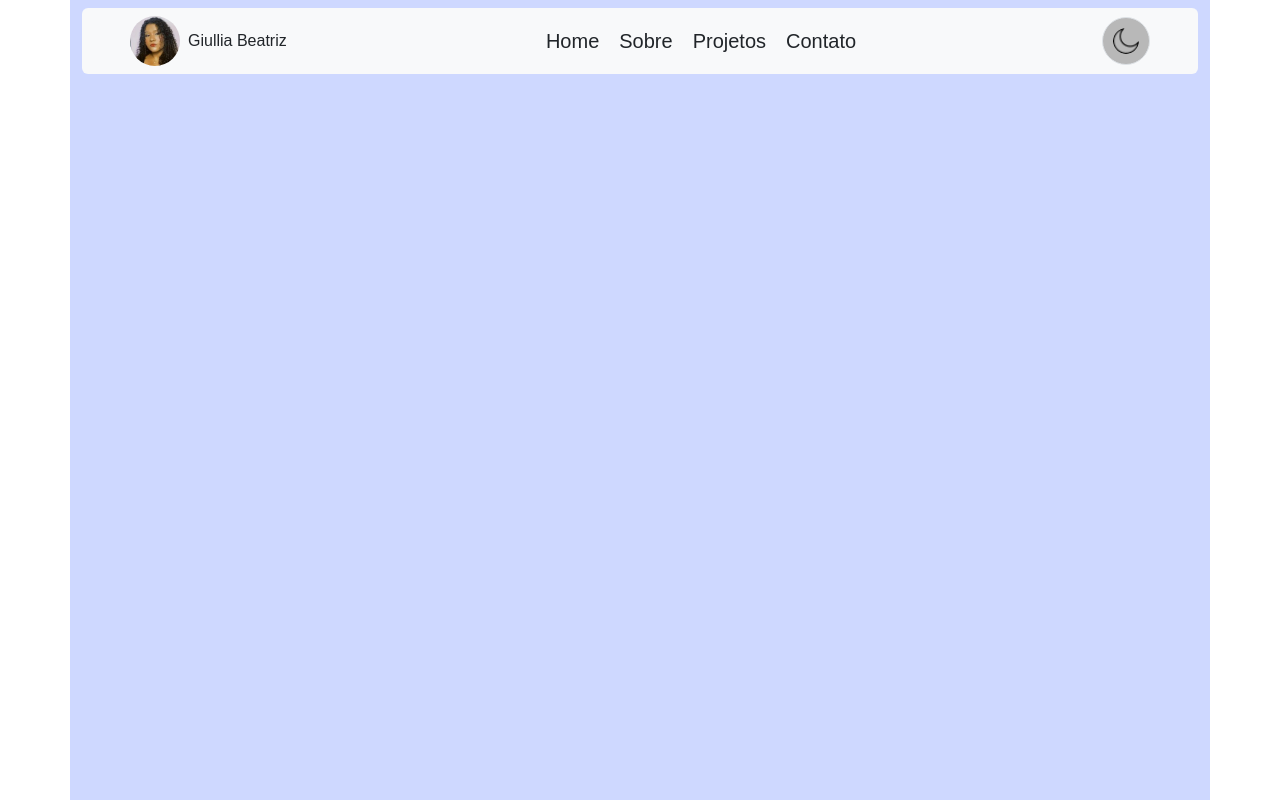
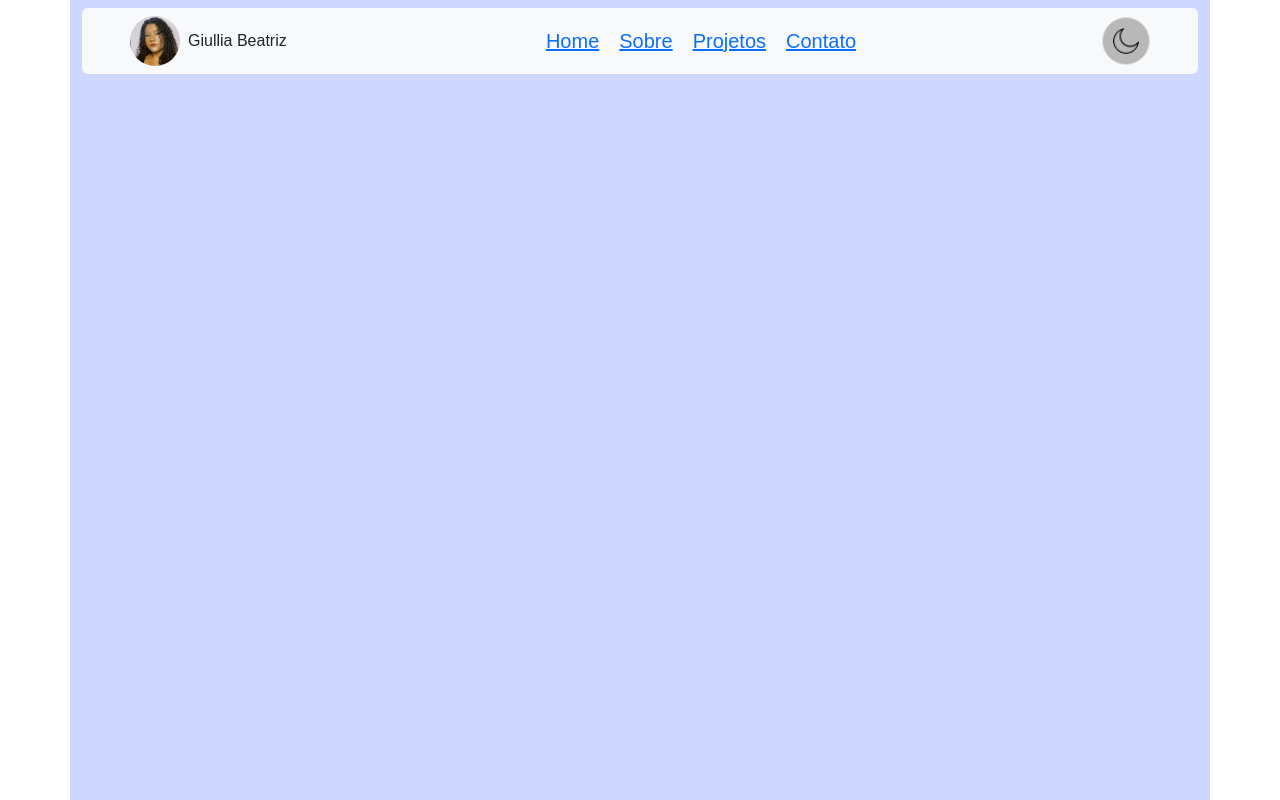
Before and after one commit to giulliabeatriz/portfolio, a React (Vite) app: page / in a window 1280 px wide. Built offline with nearby package versions, Linux system fonts and the light colour scheme.

Commit message:
[add]: inclusão do react router para navegação entre as páginas

```diff
--- a/src/components/Navbar/Navbar.jsx
+++ b/src/components/Navbar/Navbar.jsx
@@ -4,7 +4,7 @@
 import profile from '../../assets/navbar/profile.jpg'
 import ti_light from '../../assets/navbar/toggle-icon-light.png'
 import ti_dark from '../../assets/navbar/toggle-icon-dark.png'
-
+import { Link } from 'react-router-dom';
 
 const Navbar = ({theme, setTheme}) => {
 
@@ -23,10 +23,10 @@
           </span>
 
             <ul className="text-center m-0 col-lg-4">
-              <li>Home</li>
-              <li>Sobre</li>
-              <li>Projetos</li>
-              <li>Contato</li>
+              <li><Link to="/">Home</Link></li>
+              <li><Link to="/sobre">Sobre</Link></li>
+              <li><Link to="/projetos">Projetos</Link></li>
+              <li><Link to="/contato">Contato</Link></li>
             </ul>
 
             <button onClick={toggle_mode} aria-label='Alternar tema' className='toggle-icon rounded-circle p-2 border'>
```
